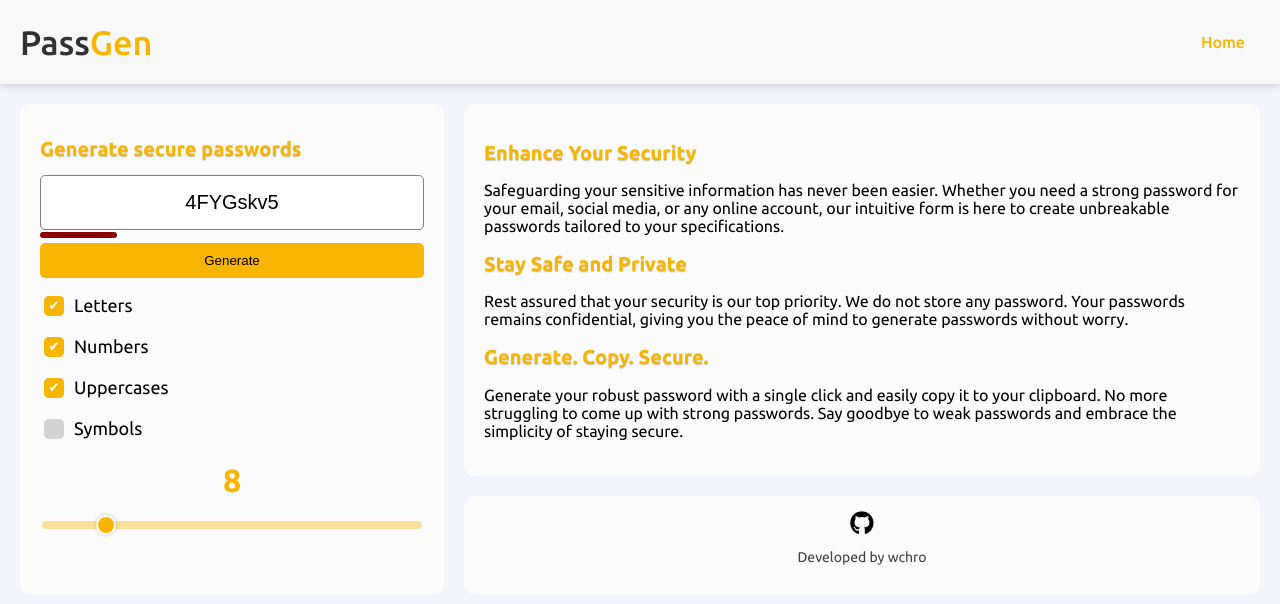
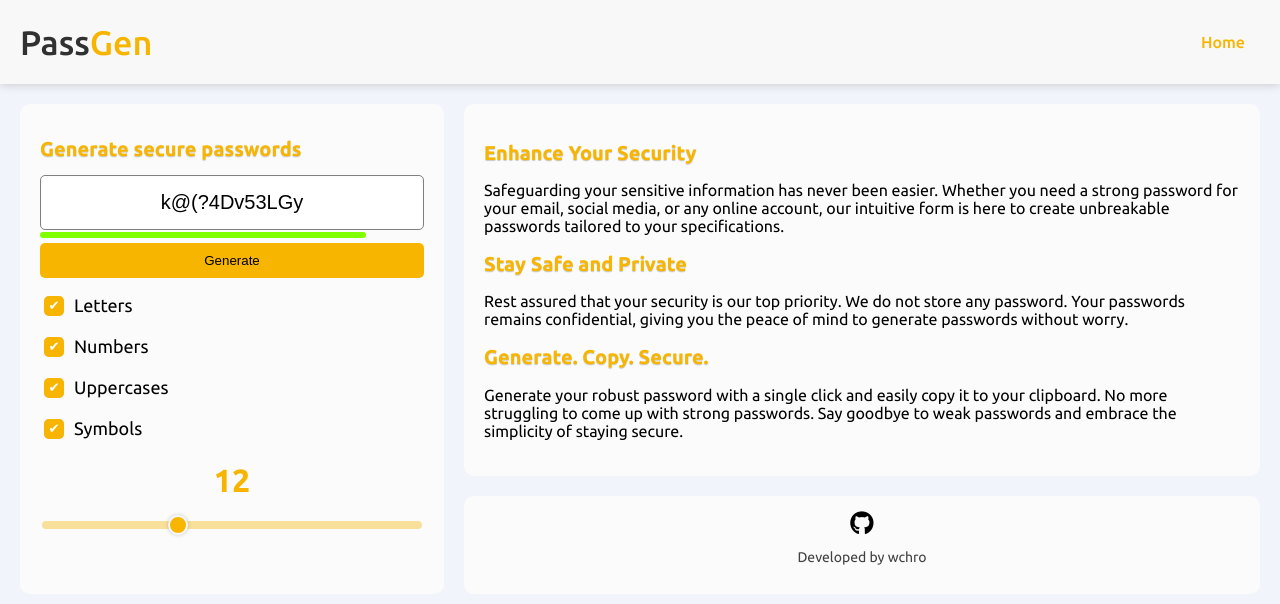
Before and after one commit to wchro/passgen, a plain HTML site: page index.html in a window 1280 px wide. Drawn offline with Linux system fonts and the light colour scheme.

Commit message:
final version

```diff
--- a/index.html
+++ b/index.html
@@ -60,16 +60,16 @@
           />Uppercases</label
         >
         <label class="options"
-          ><input class="chkbox" type="checkbox" id="symbols" />Symbols</label
+          ><input class="chkbox" type="checkbox" id="symbols" checked/>Symbols</label
         >
-        <p class="password-len">8</p>
+        <p class="password-len"></p>
         <input
           type="range"
           name=""
           id="password-length"
           class="pass-length"
           min="5"
-          value="8"
+          value="12"
           max="25"
         />
       </div>
--- a/static/scripts/script.js
+++ b/static/scripts/script.js
@@ -2,6 +2,7 @@ const password_box = document.getElementById("password");
 const gen_btn = document.querySelector(".generate-btn");
 
 const pass_len = document.querySelector(".password-len");
+const passwdScore = document.querySelector(".password-score");
 
 const letters = Array.from({ length: 26 }, (_, i) =>
   String.fromCharCode(97 + i)
@@ -46,9 +47,52 @@ const symbols = [
   "`",
   "~",
   "_",
+  "\\",
 ];
 
 const randomChoice = (arr) => arr[Math.floor(Math.random() * arr.length)];
+
+const passwordStrengthMeter = (password) => {
+  let passwordScore = 0;
+
+  if (password.length >= 16) {
+    passwordScore += 25;
+  } else if (password.length >= 12) {
+    passwordScore += 10;
+  } else {
+    passwordScore += 5;
+  }
+
+  /[a-z]/.test(password) && /[A-Z]/.test(password) && (passwordScore += 25);
+
+  /[0-9]/.test(password) && (passwordScore += 25);
+
+  /[!@#$%&*()\-+=\[\]{}|;:,\.\/?<>"'^`~_\\]/.test(password) &&
+    (passwordScore += 25);
+
+  let chkpass = "";
+
+  for (let i = 0; i < password.length; i++) {
+    if (chkpass.includes(password[i])) {
+      passwordScore -= 10;
+    }
+    chkpass += password[i];
+    console.log(chkpass);
+  }
+
+  if (passwordScore >= 75) {
+    passwdScore.style.backgroundColor = "chartreuse";
+  } else if (passwordScore >= 50) {
+    passwdScore.style.backgroundColor = "darkgreen";
+  } else if (passwordScore >= 25) {
+    passwdScore.style.backgroundColor = "darkorange";
+  } else {
+    passwdScore.style.backgroundColor = "darkred";
+  }
+
+  if (passwordScore <= 0) passwordScore = 5;
+  passwdScore.style.width = `${passwordScore}%`;
+};
 
 const generatePassword = () => {
   let configuration = {
@@ -85,14 +129,15 @@ const generatePassword = () => {
       password += chars[current_index];
       chars.splice(current_index, 1);
     }
-
+    passwordStrengthMeter(password);
     return password;
   }
-
+  passwdScore.style.width = `0%`;
   return "🤔";
 };
 
 password_box.value = generatePassword();
+pass_len.textContent = document.getElementById("password-length").value;
 
 gen_btn.addEventListener(
   "click",
--- a/static/styles/styles.css
+++ b/static/styles/styles.css
@@ -146,9 +146,8 @@ nav li :hover {
 
 .password-score {
   margin-top: 2px;
-  width: 20%;
   height: 6px;
-  background-color: darkred;
+  background-color: dadakred;
   border-radius: 5px;
 }
 
```
